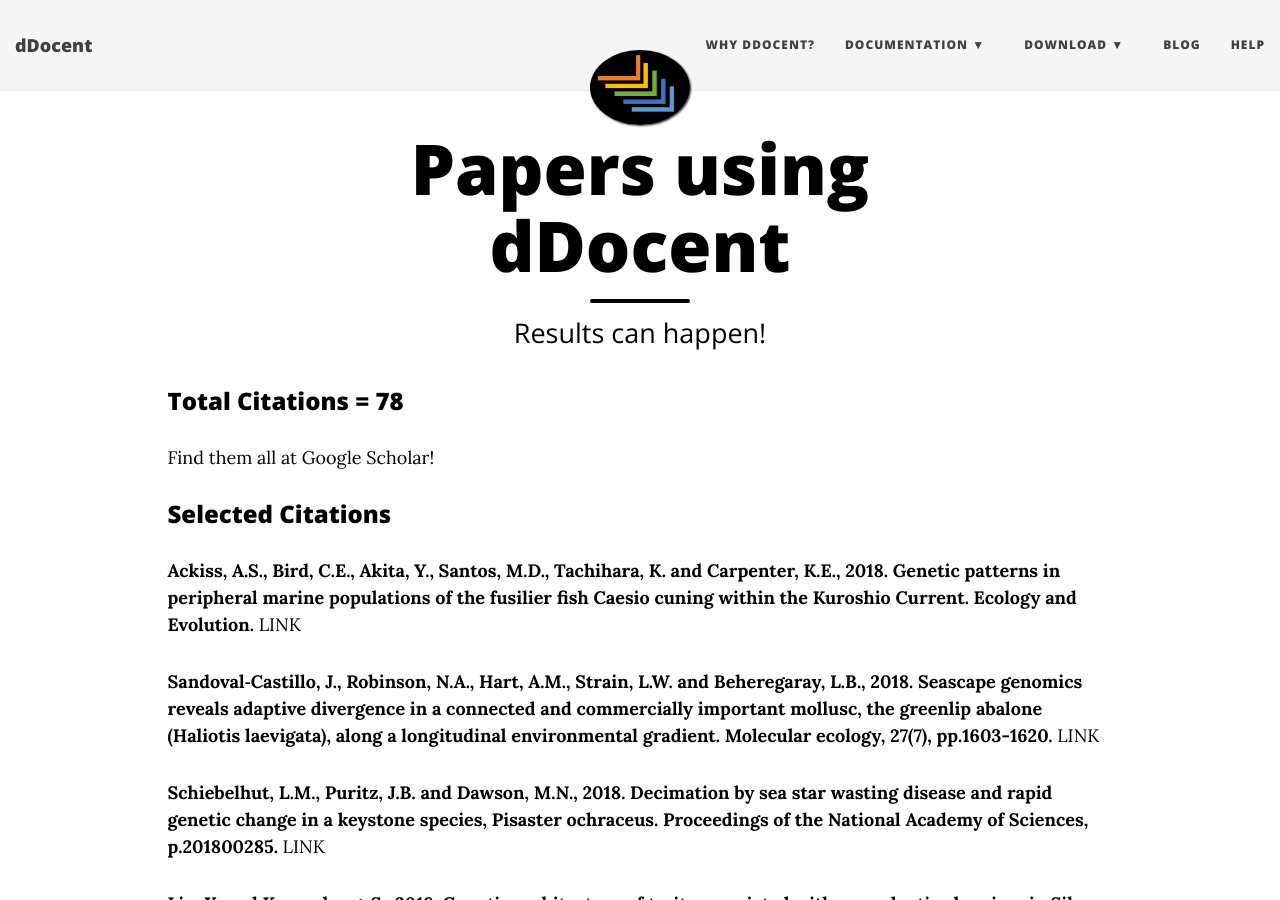
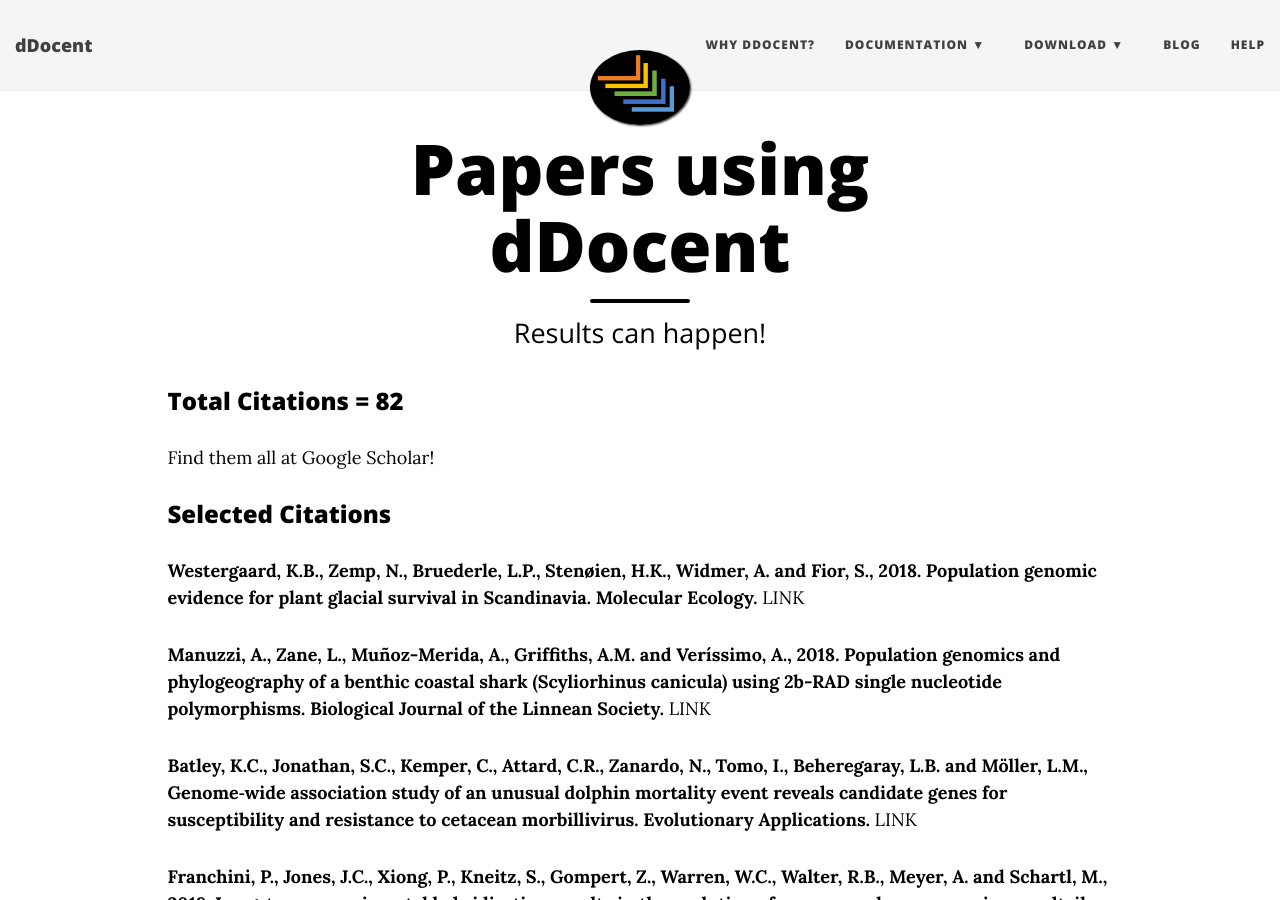
Before and after one commit to jpuritz/dDocent, a Jekyll site: the page built from using.md, in a window 1280 px wide and 900 px high. Built offline with Jekyll 4.4.1, drawn with Linux system fonts in a browser that asks for light colours; nearby versions of some CDN libraries; some of the changed text lies outside the part shown.

Commit message:
Update using.md

```diff
--- a/using.md
+++ b/using.md
@@ -4,11 +4,19 @@
 subtitle: Results can happen!
 ---
 
-### Total Citations = 78
+### Total Citations = 82
 
 Find them all at [Google Scholar](https://scholar.google.com/scholar?cites=14803244071106482641&as_sdt=5,40&sciodt=0,40&hl=en)!
 
 ### Selected Citations
+
+**Westergaard, K.B., Zemp, N., Bruederle, L.P., Stenøien, H.K., Widmer, A. and Fior, S., 2018. Population genomic evidence for plant glacial survival in Scandinavia. Molecular Ecology.** [LINK](https://onlinelibrary.wiley.com/doi/abs/10.1111/mec.14994)
+
+**Manuzzi, A., Zane, L., Muñoz-Merida, A., Griffiths, A.M. and Veríssimo, A., 2018. Population genomics and phylogeography of a benthic coastal shark (Scyliorhinus canicula) using 2b-RAD single nucleotide polymorphisms. Biological Journal of the Linnean Society.** [LINK](https://academic.oup.com/biolinnean/advance-article/doi/10.1093/biolinnean/bly185/5244343)
+
+**Batley, K.C., Jonathan, S.C., Kemper, C., Attard, C.R., Zanardo, N., Tomo, I., Beheregaray, L.B. and Möller, L.M., Genome‐wide association study of an unusual dolphin mortality event reveals candidate genes for susceptibility and resistance to cetacean morbillivirus. Evolutionary Applications.** [LINK](https://onlinelibrary.wiley.com/doi/abs/10.1111/eva.12747)
+
+**Franchini, P., Jones, J.C., Xiong, P., Kneitz, S., Gompert, Z., Warren, W.C., Walter, R.B., Meyer, A. and Schartl, M., 2018. Long-term experimental hybridisation results in the evolution of a new sex chromosome in swordtail fish. Nature communications, 9(1), p.5136.** [LINK](https://www.nature.com/articles/s41467-018-07648-2)
 
 **Ackiss, A.S., Bird, C.E., Akita, Y., Santos, M.D., Tachihara, K. and Carpenter, K.E., 2018. Genetic patterns in peripheral marine populations of the fusilier fish Caesio cuning within the Kuroshio Current. Ecology and Evolution.** [LINK](https://onlinelibrary.wiley.com/doi/abs/10.1002/ece3.4644)
 
```
